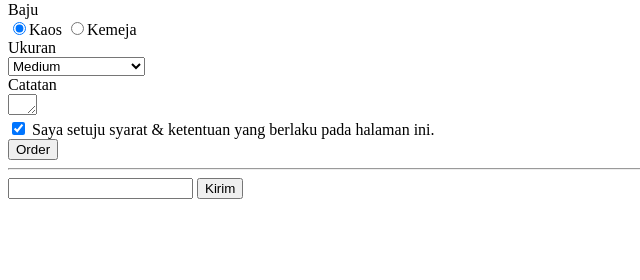
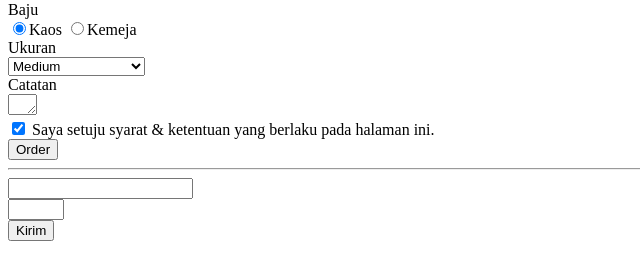
Before and after one commit to jonrysimbolon/Dev-Handal, a plain HTML site: page belajar-dasar-html/form.html in a window 1280 px wide. Shown: the part 274-554 px from the top of the page, without its empty margins (0-640 px from the left). Drawn offline with Linux system fonts and the light colour scheme.

Commit message:
feat add max and min on input type numer and its description

```diff
--- a/belajar-dasar-html/form.html
+++ b/belajar-dasar-html/form.html
@@ -93,6 +93,11 @@
         <!-- minlength menetapkan panjang minimum dari inputan -->
         <!-- maxlength menetapkan panjang maksimal dari inputan -->
         <input type="text" required minlength="3" maxlength="5">
+        <div>
+            <!-- min menetapkan nilai minimum dari inputan -->
+            <!-- max menetapkan nilai maksimal dari inputan -->
+            <input type="number" name="number" id="number" min="5" max="10">
+        </div>
         <button>Kirim</button>
     </form>
 </body>
```
